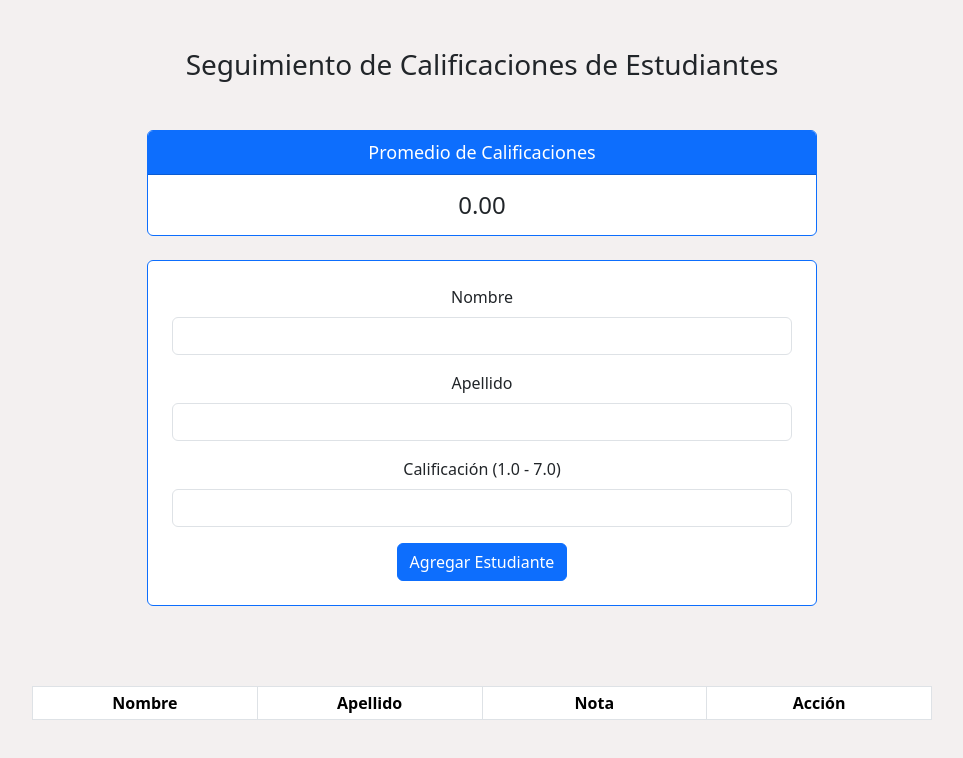
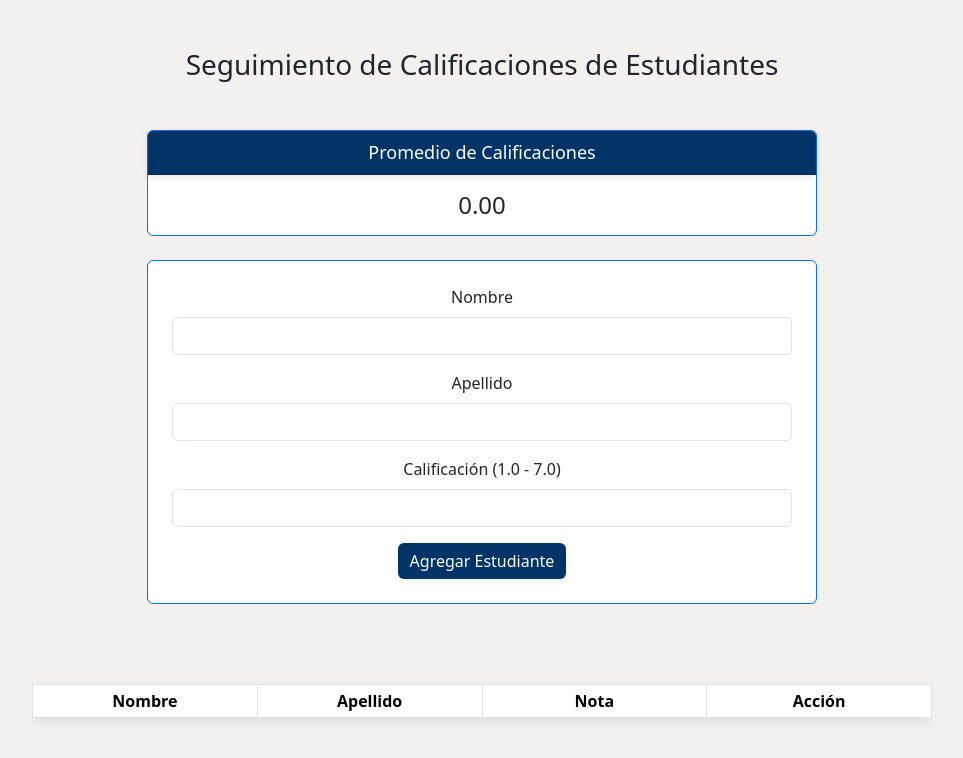
Before and after one commit to mom-Pauli-dv/ev_dos_frontend, a plain HTML site: page index.html in a window 1280 px wide. Shown: the whole page, without its empty margins (158-1121 px from the left). Drawn offline with nearby package versions, Linux system fonts and the light colour scheme.

Commit message:
sombreado en la tabla y en el registro para mas modernidad

```diff
--- a/index.html
+++ b/index.html
@@ -37,7 +37,7 @@
                         <input type="number" class="form-control" id="grade" step="0.1" min="1.0" max="7.0">
                         <span id="grade-error" class="error-message text-danger small"></span>
                     </div>
-                    <button type="submit" class="btn btn-primary mx-auto">Agregar Estudiante</button>
+                    <button type="submit" class="btn azul-oscuro mx-auto">Agregar Estudiante</button>
                 </form>
             </div>
         </div>
--- a/script.js
+++ b/script.js
@@ -1,3 +1,4 @@
+//script principal para la gestión de estudiantes y cálculo de promedios
 const students = [];
 const table = document.getElementById("studentsTable");
 const tableBody = table.querySelector("tbody");
--- a/style.css
+++ b/style.css
@@ -10,6 +10,9 @@ body {
 
 .promedio-header {
     font-size: large;
+    background-color: #003366 !important;
+    color: #fff !important;
+    box-shadow: 0 2px 8px rgba(0,0,0,0.10);
 }
 
 .promedio-body {
@@ -56,3 +59,18 @@ body {
         max-width: 100%;
     }
 }
+.table {
+  box-shadow: 0 4px 12px rgba(0,0,0,0.08);
+}
+
+/* Azul oscuro personalizado */
+.azul-oscuro {
+    background-color: #003366 !important;
+    color: #fff !important;
+    border: none;
+    box-shadow: 0 2px 8px rgba(0,0,0,0.08);
+    transition: background 0.2s;
+}
+.azul-oscuro:hover, .azul-oscuro:focus {
+    background-color: #001f4d !important;
+}
```
